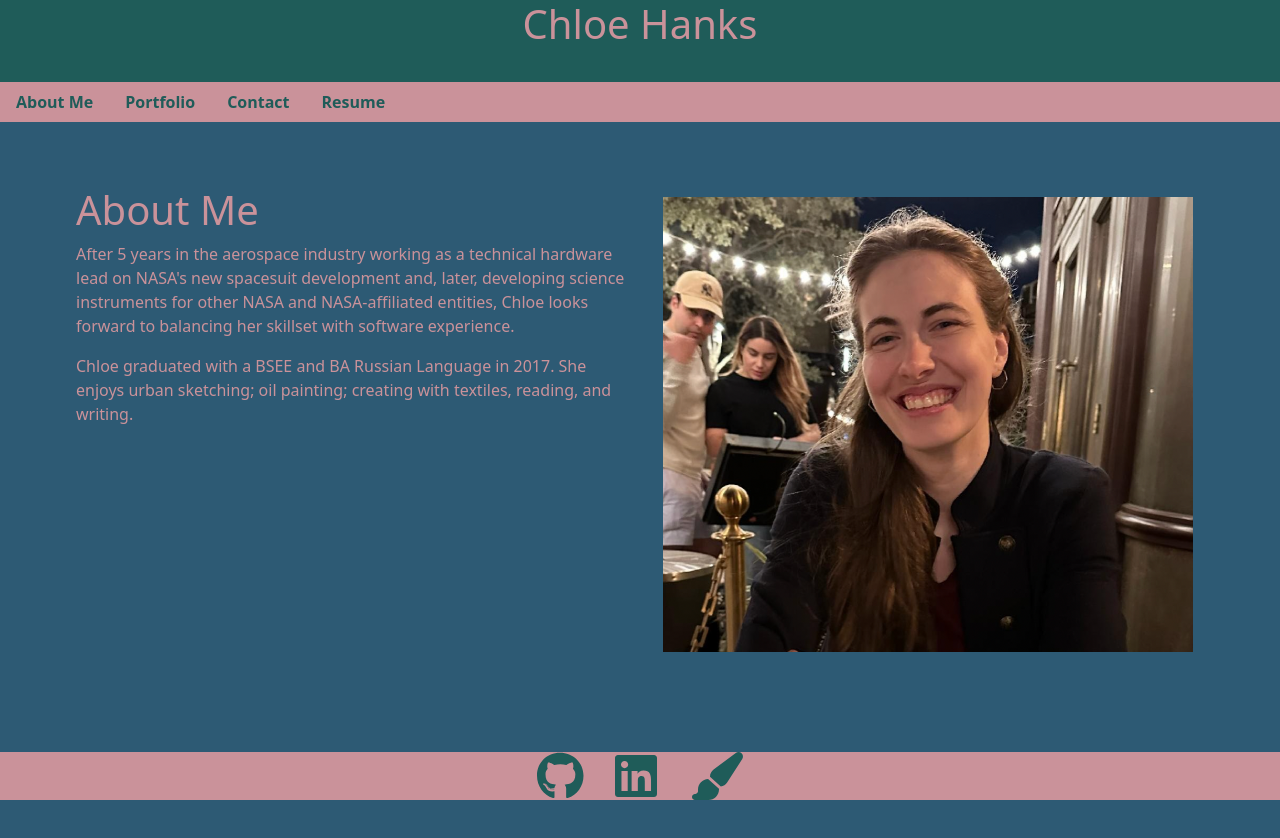
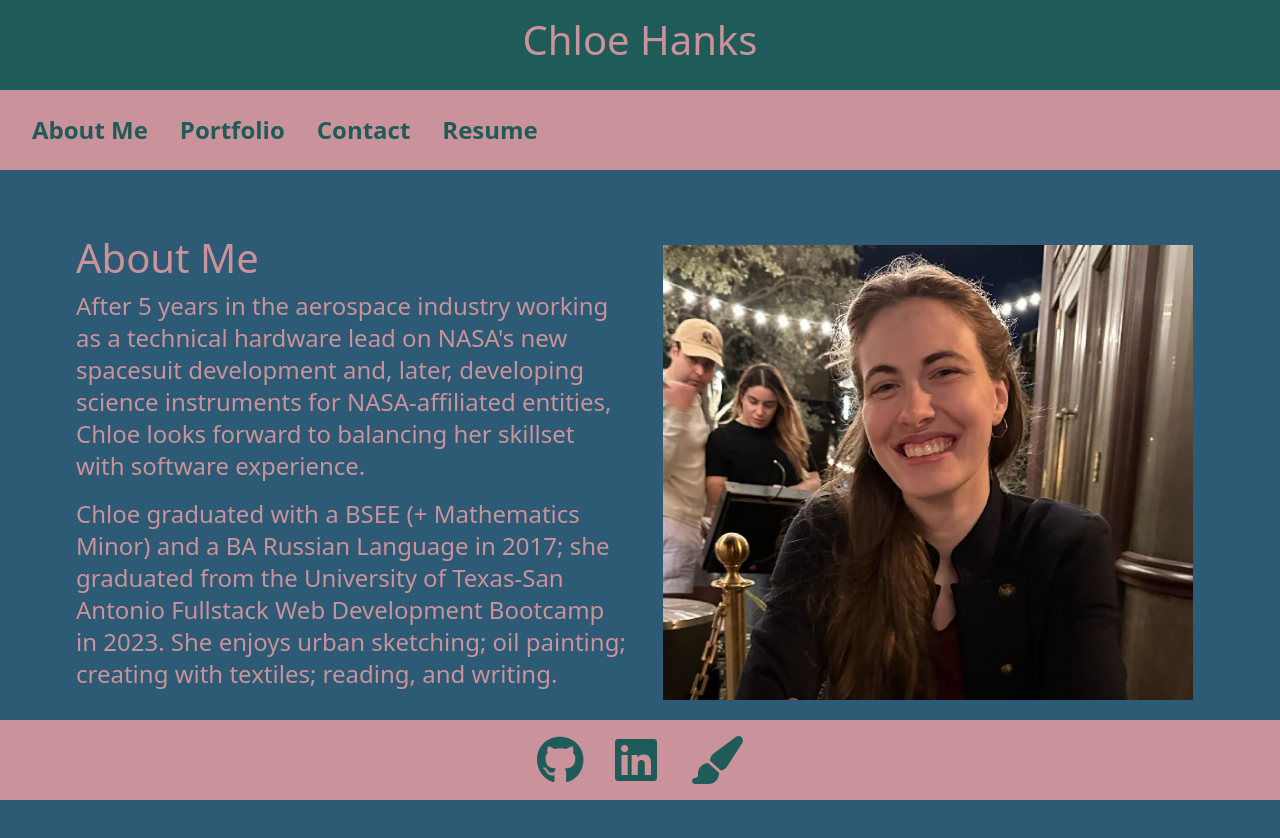
Before and after one commit to chloeeh/hanks-react-portfolio, a React (Create React App) app: page / in a window 1280 px wide. Shown: the top 838 px of the page. Built offline with nearby package versions, Linux system fonts and the light colour scheme.

Commit message:
messing around with tailwind styling

```diff
--- a/package.json
+++ b/package.json
@@ -47,5 +47,8 @@
       "last 1 firefox version",
       "last 1 safari version"
     ]
+  },
+  "devDependencies": {
+    "tailwindcss": "^3.3.1"
   }
 }
--- a/src/App.css
+++ b/src/App.css
@@ -1,4 +1,6 @@
-
+@tailwind base;
+@tailwind components;
+@tailwind utilities;
 
 #root {
     min-height: 100vh; /* will cover the 100% of viewport */
@@ -94,11 +96,14 @@ li
     font-weight: bolder !important;
     font-size: larger !important;
     text-decoration: underline !important;
-    color: var(--shadow) !important;
+    color: var(--lush-green) !important;
 }
 
 .resume-link {
     color: var(--adobe-pink) !important;
     font-weight: bold !important;
-    margin-top: 10%
 }
+
+.card-body {
+    width: 60% !important;
+}
--- a/src/components/Footer.js
+++ b/src/components/Footer.js
@@ -1,5 +1,6 @@
 
 import React from 'react';
+import '../App.css';
 import { FontAwesomeIcon } from '@fortawesome/react-fontawesome'
 import { faGithub, faLinkedin } from '@fortawesome/free-brands-svg-icons'
 import { faPaintBrush } from '@fortawesome/free-solid-svg-icons'
@@ -7,11 +8,11 @@ import { faPaintBrush } from '@fortawesome/free-solid-svg-icons'
 
 export default function Footer() {
     return (
-        <div id="footer" className='d-flex justify-content-center vh-10'>
-            <footer>
-            <a className="mx-3 footer-icon" href="https://github.com/chloeeh"><FontAwesomeIcon icon={faGithub} size="3x"/></a>
-            <a className="mx-3 footer-icon" href="https://www.linkedin.com/in/chloehanks/"><FontAwesomeIcon icon={faLinkedin} size="3x" /></a>
-            <a className="mx-3 footer-icon" href="https://www.hanksfineart.com/"><FontAwesomeIcon icon={faPaintBrush} size="3x" /></a>
+        <div id="footer" className='d-flex justify-content-center '>
+            <footer className="flex flex-row">
+            <a className="flex mx-3 my-3 footer-icon" href="https://github.com/chloeeh"><FontAwesomeIcon icon={faGithub} size="3x"/></a>
+            <a className="flex mx-3 my-3 footer-icon" href="https://www.linkedin.com/in/chloehanks/"><FontAwesomeIcon icon={faLinkedin} size="3x" /></a>
+            <a className="flex mx-3 my-3 footer-icon" href="https://www.hanksfineart.com/"><FontAwesomeIcon icon={faPaintBrush} size="3x" /></a>
             </footer>
         </div>
     )
--- a/src/components/Header.js
+++ b/src/components/Header.js
@@ -1,12 +1,13 @@
 
 import React from 'react';
+import '../App.css';
 
 export default function Header() {
     return (
         <div id="header" className='header'>
-            <a className='navbar-brand mb-lg-auto mt-lg-4' href="true">
+            <a className='navbar-brand ' href="true">
 
-                <h1 className='text-center'>Chloe Hanks</h1>
+                <h1 className='flex justify-content-center align-center m-auto pt-3'>Chloe Hanks</h1>
                 <button className="navbar-toggler" type="button" data-bs-toggle="collapse" data-bs-target="#navbarSupportedContent" aria-controls="navbarSupportedContent" aria-expanded="false" aria-label="Toggle navigation">
                     <span className="navbar-toggler-icon"></span>
                 </button>
--- a/src/components/NavTabs.js
+++ b/src/components/NavTabs.js
@@ -1,18 +1,19 @@
 import React from "react";
+import '../App.css';
 
 function NavTabs({ currentPage, handlePageChange }) {
     return (
-        <ul className="nav nav-bar">
-            <li className="nav-page">
+        <ul className="nav nav-bar p-3">
+            <li className="nav-page text-2xl">
                 <a href="#aboutme" onClick={() => handlePageChange('About Me')} className={currentPage === 'About Me' ? 'nav-link active clicked' : 'nav-link'}>About Me</a>
             </li>
-            <li className="nav-page">
+            <li className="nav-page text-2xl">
                 <a href="#portfolio" onClick={() => handlePageChange('Portfolio')} className={currentPage === 'Portfolio' ? 'nav-link active clicked' : 'nav-link'}>Portfolio</a>
             </li>
-            <li className="nav-page">
+            <li className="nav-page text-2xl">
                 <a href="#contact" onClick={() => handlePageChange('Contact')} className={currentPage === 'Contact' ? 'nav-link active clicked' : 'nav-link'}>Contact</a>
             </li>
-            <li className="nav-page">
+            <li className="nav-page text-2xl">
                 <a href="#resume" onClick={() => handlePageChange('Resume')} className={currentPage === 'Resume' ? 'nav-link active clicked' : 'nav-link'}>Resume</a>
             </li>
         </ul>
--- a/src/components/ProjectCard.js
+++ b/src/components/ProjectCard.js
@@ -1,11 +1,14 @@
 import React from 'react';
+import 'bootstrap/dist/css/bootstrap.css';
+import '../App.css';
 
 export default function ProjectCard(props) {
     return (
-        <div className="project-card">
+        <div className='container m-auto'>
+        <div className=" mx-auto project-card flex-1 flex flex-col items-center">
             {props.projects.map((item) => {
                 return (
-                    <div className="card" key={item.id}>
+                    <div className="card w-50" key={item.id}>
                         <img src={item.image} className="card-img-top" alt={item.alt}></img>
                         <div className="card-body">
                             <h5 className="card-title">{item.name}</h5>
@@ -19,5 +22,6 @@ export default function ProjectCard(props) {
                 )}
             )}
         </div>
+        </div>
     );
 }
--- a/src/components/pages/About.js
+++ b/src/components/pages/About.js
@@ -1,4 +1,6 @@
 import React from 'react';
+import '../../App.css';
+
 import monChouChou from '../../images/monchouchou.png'
 
 export default function About() {
@@ -6,11 +8,11 @@ export default function About() {
     <div className="display-flex row page-container">
       <div className='col'>
         <h1>About Me</h1>
-        <p>
-        After 5 years in the aerospace industry working as a technical hardware lead on NASA's new spacesuit development and, later, developing science instruments for other NASA and NASA-affiliated entities, Chloe looks forward to balancing her skillset with software experience.
+        <p className='text-2xl'>
+        After 5 years in the aerospace industry working as a technical hardware lead on NASA's new spacesuit development and, later, developing science instruments for NASA-affiliated entities, Chloe looks forward to balancing her skillset with software experience.
         </p>
-        <p>
-        Chloe graduated with a BSEE and BA Russian Language in 2017. She enjoys urban sketching; oil painting; creating with textiles, reading, and writing.
+        <p className='text-2xl'>
+        Chloe graduated with a BSEE (+ Mathematics Minor) and a BA Russian Language in 2017; she graduated from the University of Texas-San Antonio Fullstack Web Development Bootcamp in 2023. She enjoys urban sketching; oil painting; creating with textiles; reading, and writing.
         </p>
       </div>
       <div className='col'>
--- a/src/components/pages/Contact.js
+++ b/src/components/pages/Contact.js
@@ -1,5 +1,5 @@
-
 import React, { useState } from 'react';
+import '../../App.css';
 
 // Imported helper to check if email is valid
 import { validateEmail } from '../../utils/helpers';
@@ -53,6 +53,7 @@ function Form() {
       <form className="form">
         <div>
           <input
+            className='p-2 mb-2 border rounded-lg'
             title="Required"
             value={email}
             name="email"
@@ -63,6 +64,7 @@ function Form() {
         </div>
         <div>
           <input
+            className='p-2 mb-2 border rounded-lg'
             title="Required"
             value={name}
             name="name"
@@ -73,12 +75,13 @@ function Form() {
         </div>
         <div>
           <input
+            className='p-5 mb-2 border rounded-lg placeholder:-translate-y-9 placeholder:-translate-x-10'
             title="Required"
             value={message}
             name="Message"
             onChange={handleInputChange}
             type="text"
-            placeholder="message"
+            placeholder="Message"
           />
         </div>
         <button type="button" onClick={handleFormSubmit}>
--- a/src/components/pages/Resume.js
+++ b/src/components/pages/Resume.js
@@ -1,14 +1,15 @@
 import React from 'react';
+import '../../App.css';
 
 export default function Resume() {
     return (
-        <div className="page-container">
-            <div className='resume-link'>
-                <h1>Resumé</h1>
+        <div className="page-container container flex flex-col">
+            <div className='flex flex-col resume-link pb-10 '>
+                <h1>Résumés</h1>
                 <ul>
                     <li>
                         <a
-                        className="resume-link"
+                        className="resume-link clicked"
                         href="docs/eng_hanksChloe.pdf"
                         target="_blank"
                         rel="noopener noreferrer"
@@ -18,7 +19,7 @@ export default function Resume() {
                     </li>
                     <li>
                         <a
-                        className="resume-link"
+                        className="resume-link clicked"
                         href="docs/dev_hanksChloe.pdf"
                         target="_blank"
                         rel="noopener noreferrer"
@@ -28,9 +29,12 @@ export default function Resume() {
                     </li>
                 </ul>
             </div>
-            <div>
-                <h2>Front End</h2>
-                <ul>
+            <div className='flex flex-col w-fit'>
+                <h2 className='flex font-bold pb-2 mr-5'>Proficiencies</h2>
+                <div className='flex flex-row flex-wrap'>
+                    <div className='flex flex-col'>
+                        <h3 className='text-2xl'>Front End</h3>
+                        <ul className="list-disc">
                             <li>ReactJS</li>
                             <li>HTML</li>
                             <li>CSS</li>
@@ -40,9 +44,11 @@ export default function Resume() {
                             <li>Bootstrap</li>
                             <li>Tailwind</li>
                         </ul>
+                    </div>
 
-                <h2>Back End</h2>
-                <ul>
+                    <div className='flex flex-col flex-wrap'>
+                        <h3 className='text-2xl'>Back End</h3>
+                        <ul className="list-disc">
                             <li>APIs</li>
                             <li>Node</li>
                             <li>Express</li>
@@ -53,6 +59,8 @@ export default function Resume() {
                             <li>GraphQL</li>
                         </ul>
                     </div>
+                </div>
+            </div>
 
         </div>
     );
--- /dev/null
+++ b/tailwind.config.js
@@ -0,0 +1,10 @@
+/** @type {import('tailwindcss').Config} */
+module.exports = {
+  content: [
+    "./src/**/*.{js,jsx,ts,tsx}",
+  ],
+  theme: {
+    extend: {},
+  },
+  plugins: [],
+}
```
Also changed, not shown: 1 other file (tests, documents, lock files or other folders). Lines whose indentation alone changed are shown as unchanged.
